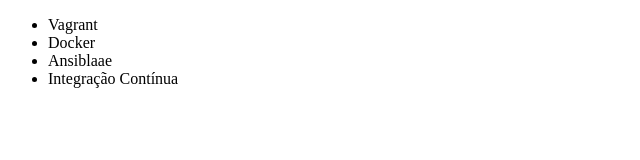
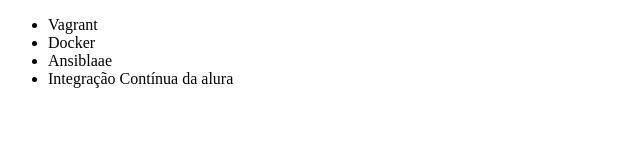
Before and after one commit to sensedia-vitor-lulio/alura-git, a plain HTML site: page index.html in a window 1280 px wide. Shown: the full height of the page, 0-640 px from the left. Drawn offline with Linux system fonts and the light colour scheme.

Commit message:
Renomeando curso de integração

```diff
--- a/index.html
+++ b/index.html
@@ -11,7 +11,7 @@
         <li>Vagrant</li>
         <li>Docker</li>
         <li>Ansiblaae</li>
-        <li>Integração Contínua</li>
+        <li>Integração Contínua da alura </li>
     </ul>
 </body>
 
```
